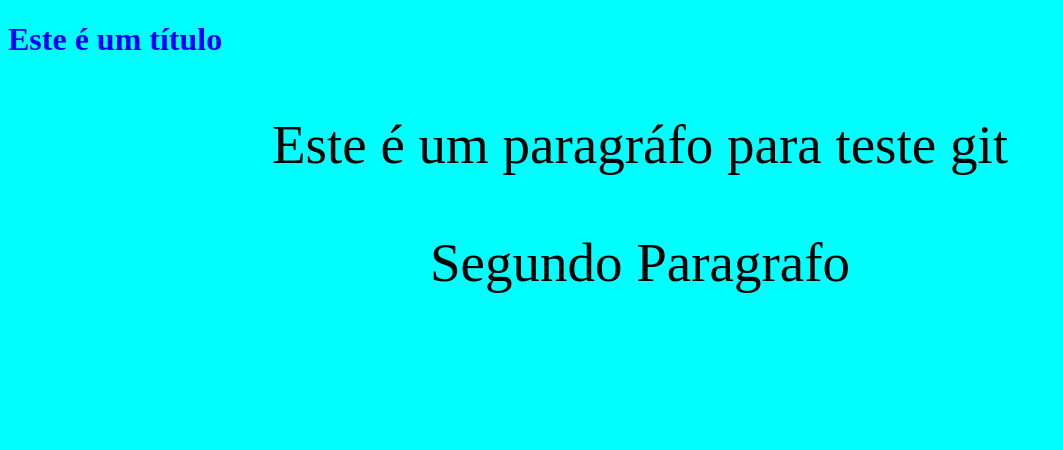
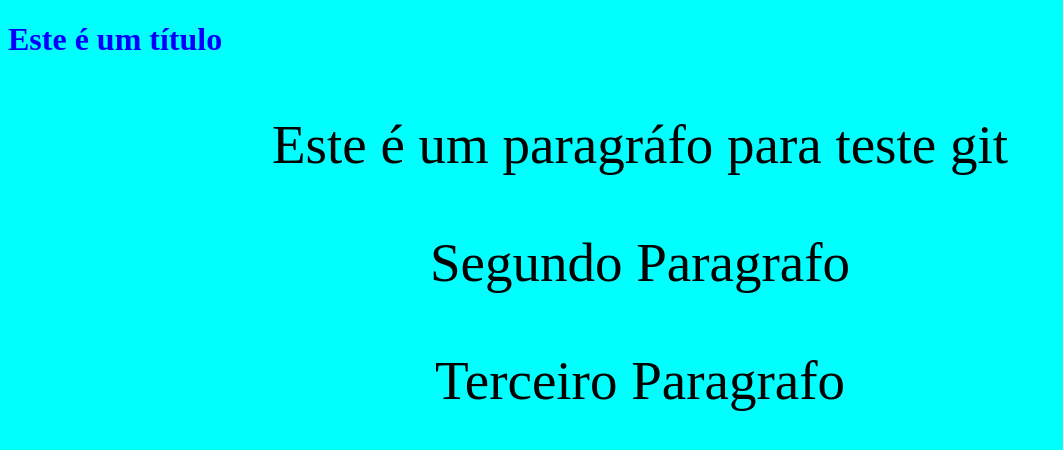
Before and after one commit to 05487664951/git2, a plain HTML site: page index.html in a window 1280 px wide. Shown: the whole page, without its empty margins (0-1063 px from the left). Drawn offline with Linux system fonts and the light colour scheme.

Commit message:
teste terceiro paragrafo

```diff
--- a/index.html
+++ b/index.html
@@ -10,6 +10,7 @@
     <h1>Este é um título</h1>
     <p>Este é um paragráfo para teste git </p>
     <p>Segundo Paragrafo</p>
+    <p>Terceiro Paragrafo</p>
 
 </body>
 </html>
```
